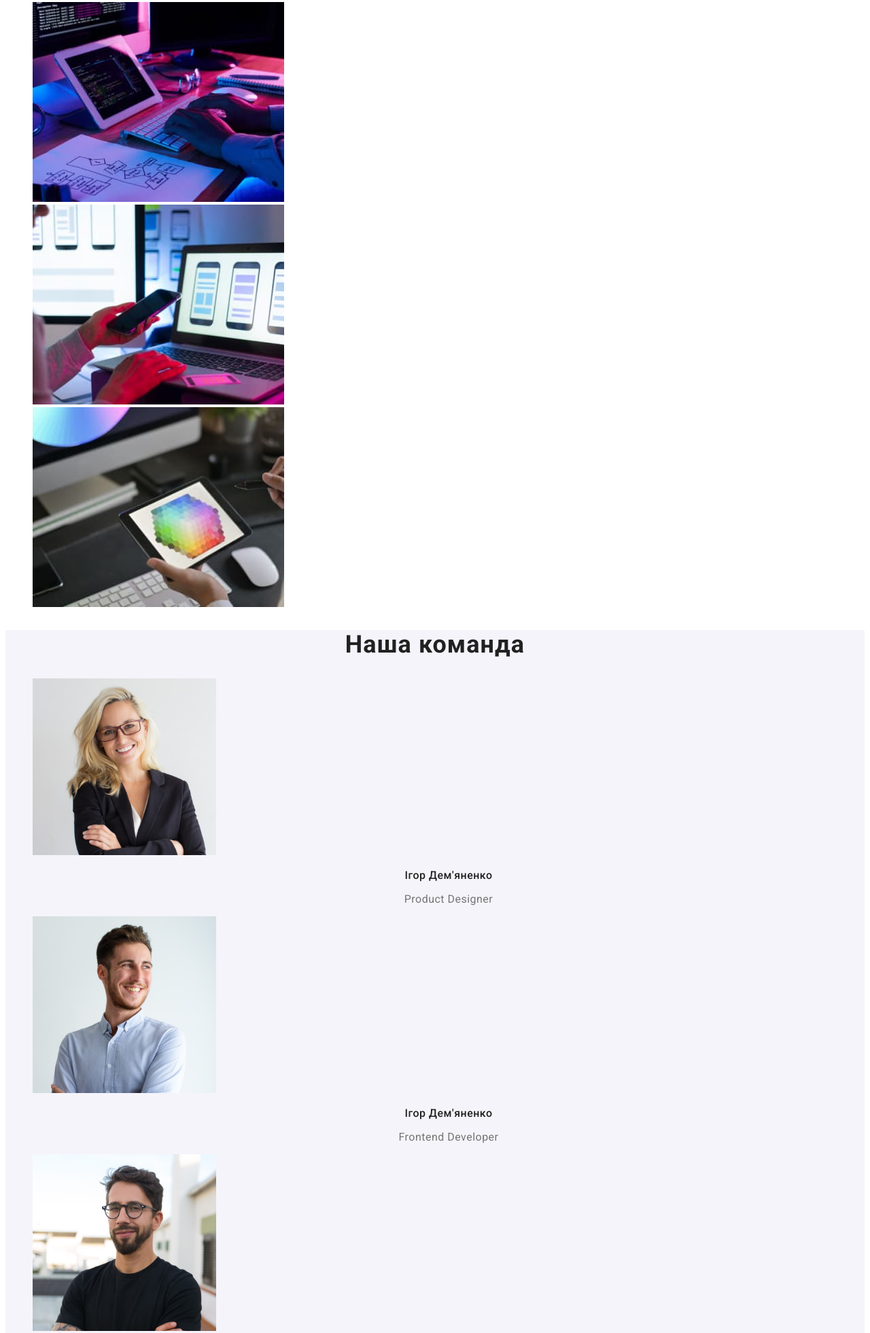
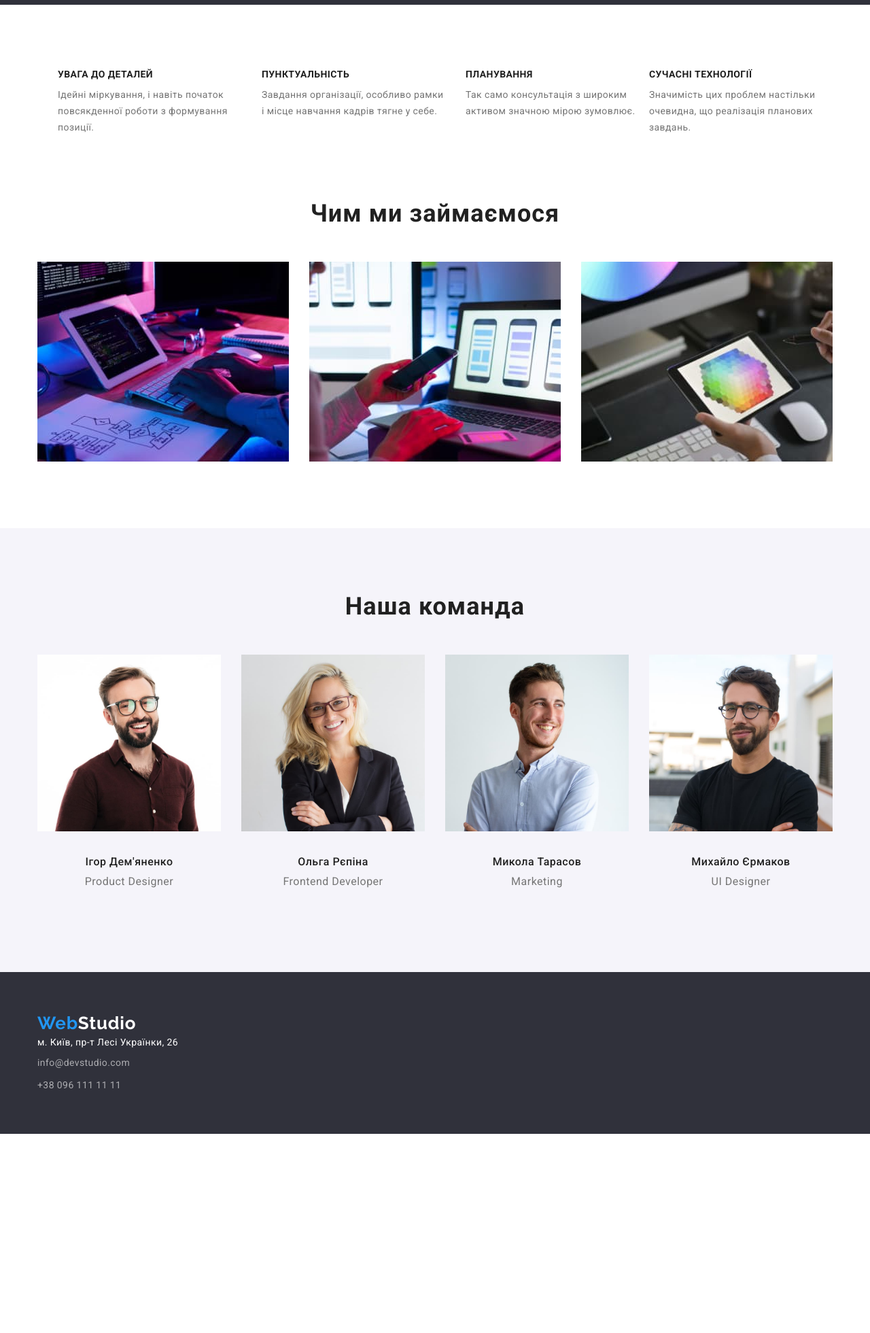
Before and after one commit to DaniilChudo/goit-markup-hw-03, a plain HTML site: page index.html in a window 1280 px wide. Shown: the part 694-2655 px from the top of the page at 68% size. After the commit the page ends 2362 px from the top, so only its background shows below. Drawn offline with nearby package versions, Linux system fonts and the light colour scheme.

Commit message:
Кінець студії

```diff
--- a/css/style.css
+++ b/css/style.css
@@ -16,14 +16,40 @@
     --second-studio-text-color: #FFFFFF;
     --adress-text-color: #FFFFFF;
 
+/*----------сітка--------------*/
+--indent: 30px;
+--items: 4;
+}
+
+html {
+ box-sizing: border-box;
+}
+
+*,
+*::before,
+*::after {
+ box-sizing: inherit;
+}
+
+/*-------reset-------*/
+h1,
+h2,
+h3,
+p {
+ margin: 0;
+}
+
+
 /*--fonts----*/
-}
+
 body {
     font-family: "Roboto", Verdana, sans-serif;
 }
 
 .list {
 list-style: none;
+margin: 0;
+padding: 0;
 }
 
 .link {
@@ -38,11 +64,43 @@ letter-spacing: 0.03em;
 color: var(--main-title-color);
 }
 
+/*-------container---------*/
+
+.container {
+    width: 1200px;
+    padding-left: 15px;
+    padding-right: 15px;
+    margin-left: auto;
+    margin-right: auto;
+}
+
+.section {
+padding-top: 94px;
+padding-bottom: 94px;
+}
+
+
+
+.card-set {
+    display: flex;
+    flex-wrap: wrap;
+    gap: var(--indent);
+ }
+
+ .card-set-items {
+  flex-basis: calc((100% - var(--indent) * (var(--items) - 1 )) / var(--items));
+ }
 
 /*Header*/
 .header {
     background-color: var(--main-background-color);
 }
+
+.header-container {
+display: flex;
+text-align: center;
+}
+
 .logo {
 font-family: 'Raleway';
 font-style: normal;
@@ -56,6 +114,21 @@ text-decoration: none;
 
 .logo-header {
     color:var(--first-studio-text-color);
+    margin-right: 93px;
+}
+
+.nav {
+display: flex;
+align-items: center;
+justify-content: center;
+}
+
+.nav-list .nav-item:not(:last-child) {
+margin-right: 50px;
+}
+
+.nav-list {
+    display: flex;
 }
 
 .nav-link {
@@ -70,6 +143,12 @@ color: var(--main-title-color);
 color: var(--accent-text-color);
 }
 
+.list-contacts {
+ margin-left: 344px;
+ padding-top: 32px;
+ padding-bottom: 32px;
+}
+
 .header-tel, .header-mail {
 font-weight: 500;
 font-size: 14px;
@@ -78,21 +157,33 @@ letter-spacing: 0.02em;
 color: var(--primary-text-color);
 }
 
+.header-tel {
+margin-left: 50px;
+}
+
 /*--------------------Hero-----------------*/
 
 .hero {
-    background-color: var(--secondary-background-color);
+background-color: var(--secondary-background-color);
+padding-top: 200px;
+padding-bottom: 200px;
+text-align: center;
 }
+
 .hero-title {
 font-weight: 900;
 font-size: 44px;
+width: 696px;
+margin-left: auto;
+margin-right: auto;
+margin-bottom: 30px;
 line-height: calc(60 / 44);
-text-align: center;
 letter-spacing: 0.06em;
 text-transform: uppercase;
-
+text-align: center;
 color: var(--hero-title-color);
 }
+
 .hero-btn {
 font-family: inherit;
 font-weight: 700;
@@ -101,6 +192,12 @@ line-height: calc(30 / 16);
 display: flex;
 align-items: center;
 text-align: center;
+border-radius: 4px;
+border: 0;
+padding: 10px 32px;
+margin-left: auto;
+margin-right: auto;
+min-width: 216px;
 letter-spacing: 0.06em;
 color: var(--button-text-color);
 background-color: var(--pasive-button-color);
@@ -114,16 +211,34 @@ cursor: pointer;
 
 /*----------------Benefits--------------*/
 
+.benefits {
+padding-top: 94px;
+}
+
+.benefits-list .benefits-item:not(:last-child) {
+margin-left: 30px;
+}
+
+ .benefits-list {
+display: flex;
+ }
+
 .benefits-title {
 display: none;
 }
 
+.benefits-item {
+ min-width: 270px;
+}
+
 .benefits-sub-title {
 font-size: 14px;
+width: 270px;
 line-height: calc(16 / 14);
 letter-spacing: 0.03em;
 text-transform: uppercase;
 color: var(--main-title-color);
+margin-bottom: 10px;
 }
 
 .benefits-description {
@@ -134,19 +249,39 @@ color: var(--main-text-color);
 }
 
 /*------------------Activity----------------*/
+.activity-title {
+    min-width: 366px;
+    margin-bottom: 50px;
+}
 
 /*-----------------Team-------------*/
  .team {
     background-color: var(--third-background-color);
  }
 
+.team-person {
+padding-top: 30px;
+padding-bottom: 30px;
+ }
+
+ .activity-item {
+    --items: 3;
+ }
+
+
+ .team-title {
+    margin-bottom: 50px;
+ }
+
 .team-sub-title {
 font-weight: 500;
 font-size: 16px;
+margin-bottom: 10px;
 line-height: calc(19 / 16);
 text-align: center;
 letter-spacing: 0.03em;
 color: var(--main-title-color);
+pudd
 }
 
 .team-description {
@@ -158,7 +293,9 @@ color: var(--main-text-color);
 }
 /*-----------------Footer-------------*/
 .footer {
-    background-color: var(--secondary-background-color)
+background-color: var(--secondary-background-color);
+padding-top: 60px;
+padding-bottom: 60px;
 }
 
 .logo-footer {
@@ -184,6 +321,15 @@ line-height: calc(24 / 14);
 letter-spacing: 0.03em;
 color: rgba(255, 255, 255, 0.6);
 }
+
+.footer-item-one {
+    margin-bottom:  6px;
+}
+
+.footer-item-two {
+  margin-bottom: 9px;
+}
+
  .footer-link:hover, .footer-link:focus, .footer-link-adress:hover, .footer-link-adress:focus {
  color: var(--accent-text-color);
  }
@@ -192,17 +338,28 @@ color: rgba(255, 255, 255, 0.6);
 
  /*-----PORTFOLI----*/
 
+ .main-portfolio {
+    padding-top: 94px;
+    padding-bottom: 94px;
+ }
+
 .radio-btn {
 font-family: 'Roboto';
 font-style: normal;
 font-weight: 500;
 font-size: 16px;
+min-width: 74px;
 line-height: calc(26 / 16);
 text-align: center;
 letter-spacing: 0.03em;
 background-color: var(--third-background-color);
 color: var(--main-title-color);
 cursor: pointer;
+border-radius: 4px;
+}
+
+.list-btn {
+margin-bottom: 50px;
 }
 
 .radio-btn:hover, .radio-btn:focus {
@@ -210,8 +367,14 @@ cursor: pointer;
     color: var(--hero-title-color)
 }
 
+.card-description {
+padding: 20px 24px;
+max-width: 370px;
+}
+
  .portfolio-sub-title {
 font-size: 18px;
+margin-bottom: 4px;
 line-height: calc(36 / 18);
 letter-spacing: 0.06em;
 color: var(--main-title-color);
--- a/index.html
+++ b/index.html
@@ -8,10 +8,12 @@
     <link rel="preconnect" href="https://fonts.googleapis.com">
     <link rel="preconnect" href="https://fonts.gstatic.com" crossorigin>
     <link href="https://fonts.googleapis.com/css2?family=Raleway:wght@700&family=Roboto:wght@400;500;700;900&display=swap" rel="stylesheet">
+    <link rel="stylesheet" href="https://cdnjs.cloudflare.com/ajax/libs/modern-normalize/1.1.0/modern-normalize.min.css" integrity="sha512-wpPYUAdjBVSE4KJnH1VR1HeZfpl1ub8YT/NKx4PuQ5NmX2tKuGu6U/JRp5y+Y8XG2tV+wKQpNHVUX03MfMFn9Q==" crossorigin="anonymous" referrerpolicy="no-referrer" />
     <link  href="./css/style.css" rel="stylesheet">
   </head>
   <body>
     <header class="header">
+      <div class="header-container container">
          <nav class="nav">
          <a class="logo" href="/">Web<span class="logo-header">Studio</span></a>
 
@@ -21,17 +23,22 @@
           <li class="nav-item"><a href="" class="nav-link link">Контакти</a></li>
         </ul>
       </nav>
-      <ul class="list">
+      <ul class="list-contacts list">
         <li><a href="mailto:info@devstudio.com" class="header-mail link">info@devstudio.com</a></li>
         <li><a href="tel:+380961111111" class="header-tel link">+38 096 111 11 11</a></li>
       </ul>
+    </div>
     </header>
+
      <main class="hero">
+    <div class="container">
           <h1 class="hero-title">Ефективні рішення для вашого бізнесу</h1>
       <button type="button" class="hero-btn">Замовити послугу</button>
      </main>
+    </div>
 
       <section class="benefits">
+        <div class="container">
       <h2 class="benefits-title">Наші переваги</h2>
       <ul class="benefits-list list">
         <li class="benefits-item">
@@ -41,30 +48,31 @@
             позиції.
           </p>
         </li>
-        <li>
+        <li class="benefits-item">
           <h3 class="benefits-sub-title">ПУНКТУАЛЬНІСТЬ</h3>
           <p class="benefits-description">
             Завдання організації, особливо рамки і місце навчання кадрів тягне у
             себе.
           </p>
         </li>
-        <li>
+        <li class="benefits-item">
           <h3 class="benefits-sub-title">ПЛАНУВАННЯ</h3>
           <p class="benefits-description">Так само консультація з широким активом значною мірою зумовлює.</p>
         </li>
-        <li>
+        <li class="benefits-item">
           <h3 class="benefits-sub-title">СУЧАСНІ ТЕХНОЛОГІЇ</h3>
           <p class="benefits-description"
             >Значимість цих проблем настільки очевидна, що реалізація планових
-            завдань.</p
-          >
+            завдань.</p>
         </li>
        </ul>
+       </div>
      </section>
 
-    <section class="activity">
+    <section class="section activity">
+       <div class="container">
       <h2 class="activity-title title">Чим ми займаємося</h2>
-      <ul class="activity-list list">
+      <ul class="activity-list list card-set">
         <li class="activity-item">
           <img
             src="./images/box1.jpg"
@@ -90,52 +98,65 @@
           />
         </li>
       </ul>
+       </div>
     </section>
 
-    <section class="team">
+    <section class="section team">
+      <div class="container">
       <h2 class="team-title title">Наша команда</h2>
-      <ul class="team-list list">
-        <li class="team-item">
-          <img src="./images/img1.jpg" alt="продукт дизайнер" class="team-img" width="270" />
+      <ul class="team-list list card-set ">
+        <li class="team-item card-set-items">
+          <img src="./images/img4.jpg" alt="продукт дизайнер" class="team-img" width="270" />
+          <div class="team-person">
            <h3 class="team-sub-title">Ігор Дем'яненко</h3>
            <p lang="en" class="team-description">Product Designer</p>
+          </div>
         </li>
-        <li>
-          <img src="./images/img2.jpg" alt="верстальник" class="team-img" width="270" />
-          <h3 class="team-sub-title">Ігор Дем'яненко</h3>
+        <li class="team-item card-set-items">
+          <img src="./images/img1.jpg" alt="верстальник" class="team-img" width="270" />
+          <div class="team-person">
+           <h3 class="team-sub-title">Ольга Рєпіна</h3>
           <p lang="en" class="team-description">Frontend Developer</p>
+          </div>
         </li>
-        <li>
-          <img src="./images/img3.jpg" alt="маркетолог" class="team-img" width="270" />
-          <h3 class="team-sub-title">Ігор Дем'яненко</h3>
+        <li class="team-item card-set-items">
+          <img src="./images/img2.jpg" alt="маркетолог" class="team-img" width="270" />
+          <div class="team-person">
+           <h3 class="team-sub-title">Микола Тарасов</h3>
            <p lang="en" class="team-description">Marketing</p>
+          </div>
         </li>
-        <li>
+        <li class="team-item card-set-items">
           <img
-            src="./images/img4.jpg"
+            src="./images/img3.jpg"
             alt="дизайнер користувацького інтерфейсу"
             class="team-img"
             width="270"
           />
-          <h3 class="team-sub-title">Ігор Дем'яненко</h3>
+           <div class="team-person">
+             <h3 class="team-sub-title">Михайло Єрмаков</h3>
              <p lang="en" class="team-description">UI Designer</p>
+           </div>
         </li>
       </ul>
+      </div>
     </section>
     <footer class="footer">
+      <div class="container">
         <a class="logo" href="/">Web<span class="logo-footer">Studio</span></a>
         <address class="footer-adress">
         <ul class="footer-list list">
-          <li class="footer-item">
+          <li class="footer-item-one">
             <a
               href="https://www.google.com/maps/place/%D0%B1%D1%83%D0%BB.+%D0%9B%D0%B5%D1%81%D0%B8+%D0%A3%D0%BA%D1%80%D0%B0%D0%B8%D0%BD%D0%BA%D0%B8,+26,+%D0%9A%D0%B8%D0%B5%D0%B2,+02000/@50.4265841,30.5361971,17z/data=!3m1!4b1!4m5!3m4!1s0x40d4cf0e033ecbe9:0x57a4dffefec77da0!8m2!3d50.4265807!4d30.5383858"
               class="footer-link-adress link">м. Київ, пр-т Лесі Українки, 26</a
             >
           </li>
-          <li><a href="mailto:info@devstudio.com" class="footer-link link">info@devstudio.com</a></li>
+          <li class="footer-item-two"><a href="mailto:info@devstudio.com" class="footer-link link">info@devstudio.com</a></li>
           <li><a href="tel:+380961111111" class="footer-link link">+38 096 111 11 11</a></li>
         </ul>
       </address>
+    </div>
     </footer>
   </body>
 </html>
```
Also changed, not shown: portfolio.html (+26 -5 lines). Lines whose indentation alone changed are shown as unchanged.
